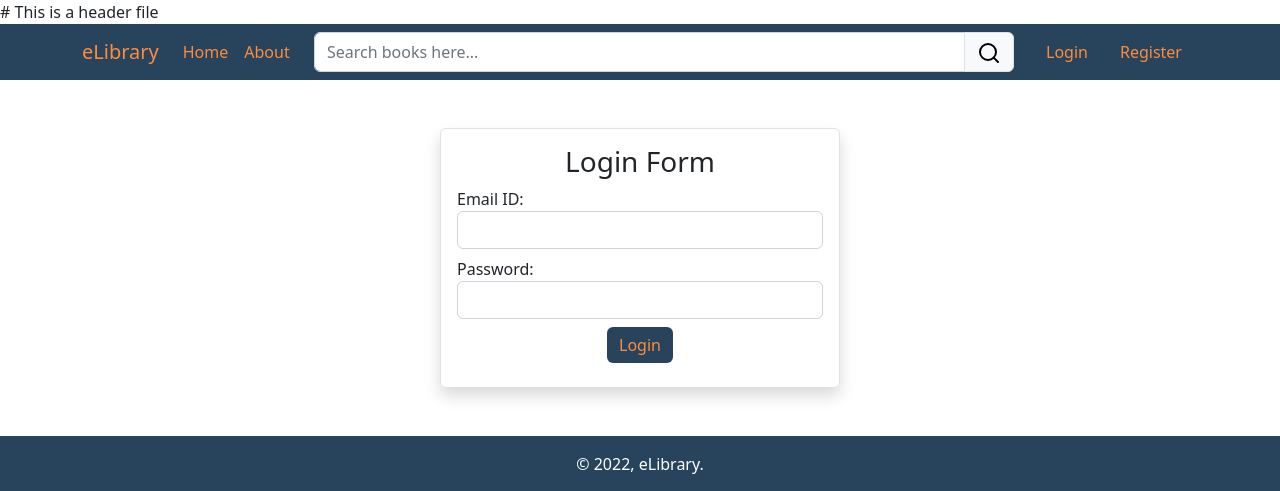
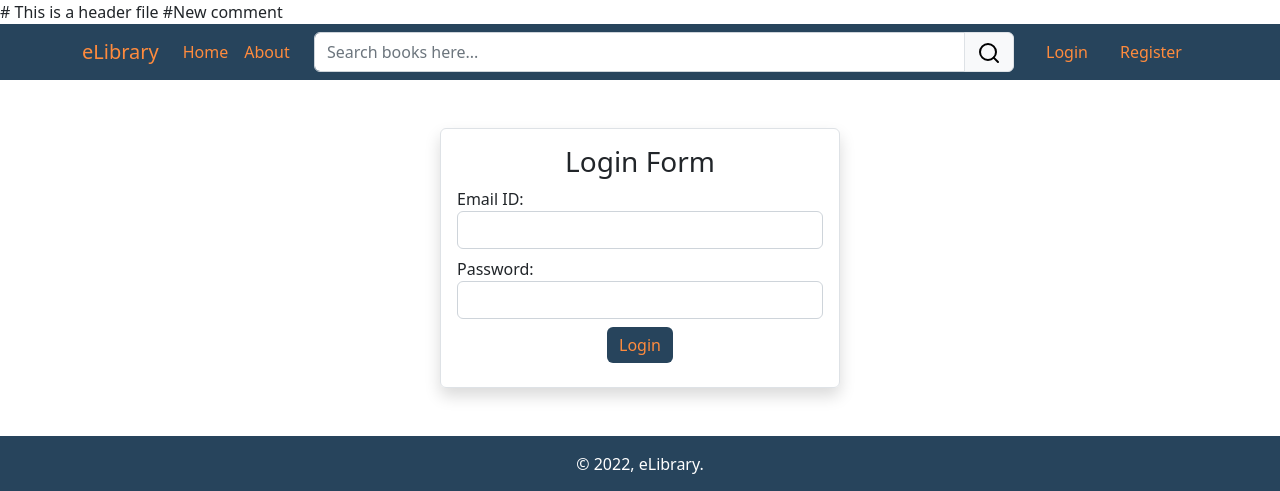
Before and after one commit to muhikhsanm404/elibrarycatalog, a PHP site: page /login.php in a window 1280 px wide. Shown: the top 491 px of the page. Run offline with PHP 8.4, Linux system fonts and the light colour scheme; some libraries are stand-ins or nearby versions.

Commit message:
Update header.php

```diff
--- a/includes/header.php
+++ b/includes/header.php
@@ -1,5 +1,6 @@
 <!DOCTYPE html>
 # This is a header file
+#New comment
 <html>
 <head>
 	<title>eLibrary</title>
```
